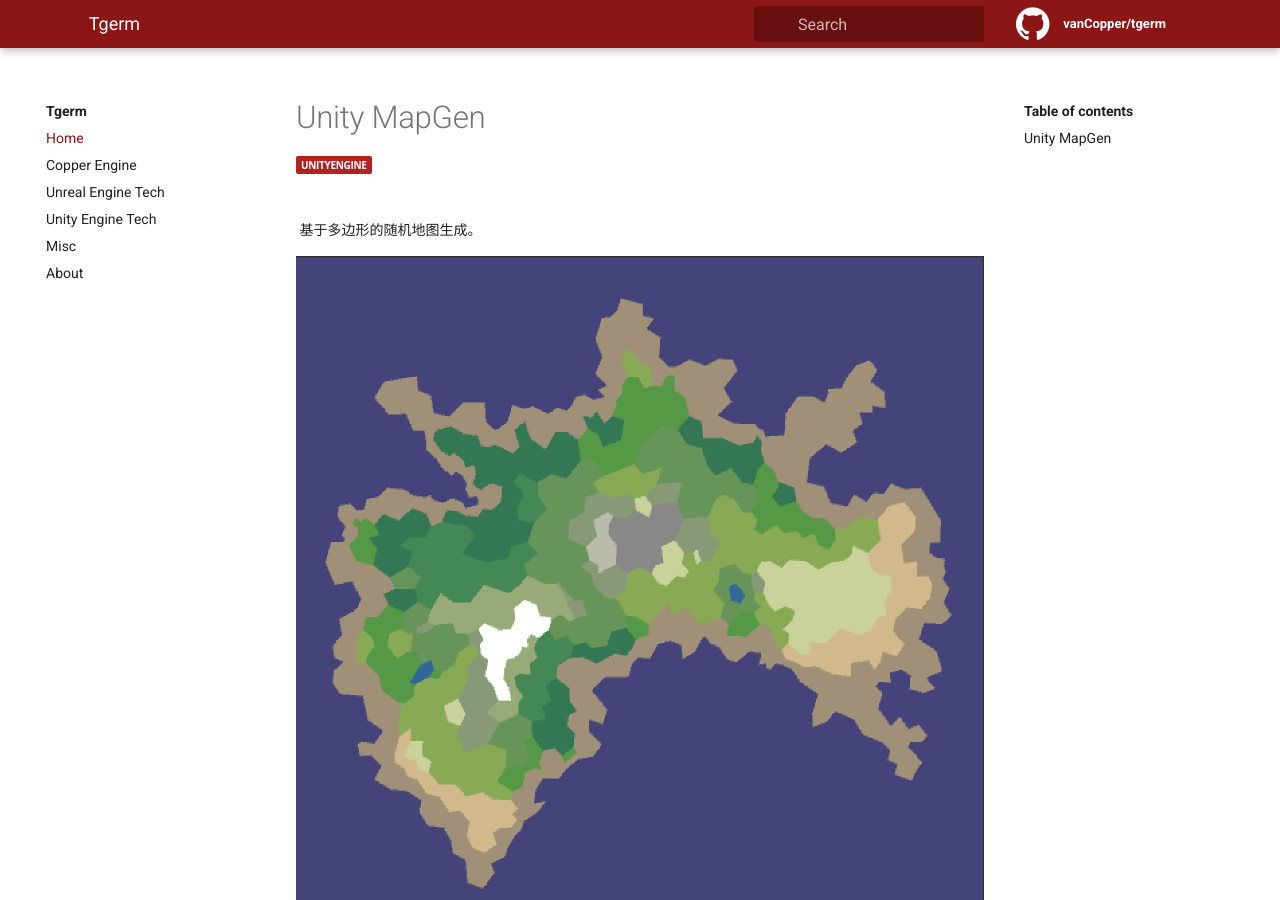
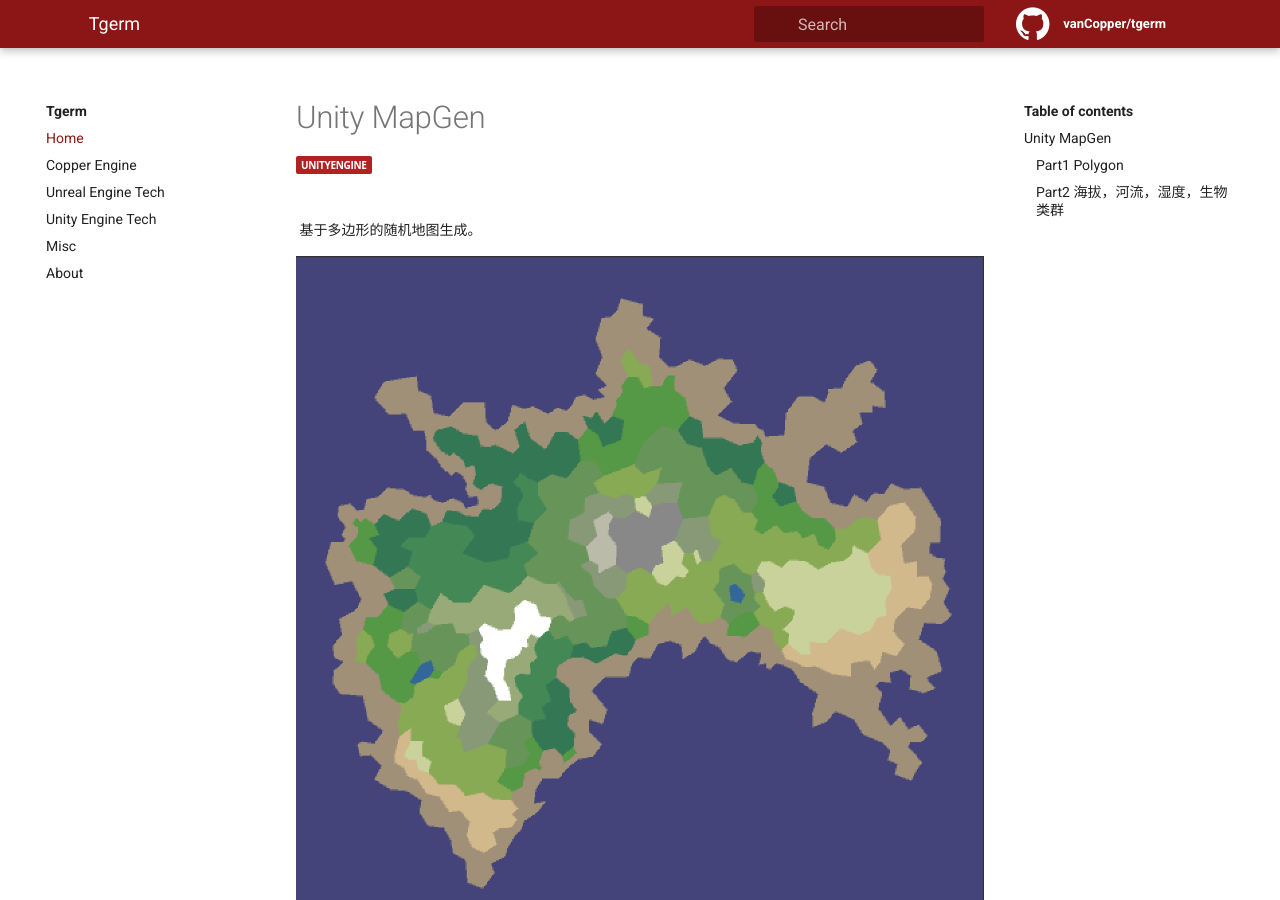
Before and after one commit to vanCopper/tgerm, a Jekyll site: the page built from _docs/unity-tech/MapGen.md, in a window 1280 px wide and 900 px high. Built offline with Jekyll 4.4.1, drawn with Linux system fonts in a browser that asks for light colours.

Commit message:
MapGen.md

````diff
--- a/_docs/unity-tech/MapGen.md
+++ b/_docs/unity-tech/MapGen.md
@@ -11,13 +11,13 @@ tag:
 
 ![](./images/mapGen_01.png)
 
-### Part1 Polygon
+## Part1 Polygon
 
 随机地图的生成首先需要一张高度图(Elevation)，可以理解为海拔数据代表了每个坐标的海拔值。再用一张降雨图(Moisture)来影响植被和河流。高度图一般的做法是使用噪音来得到，而降雨图是根据高度图计算得来的(海岸和季风的影响)。简单的户外环境使用噪音即可以得到比较自然的地形，但实际游戏需求往往是复杂的。可能需要选择在不同的位置生成不同的植物，动物群落。再或者游戏的资源的投放是需要关联不同地貌的，例如在沙漠地带投放水资源相关掉落。在平原地区生成城市，在热带雨林生成部落等。
 
 我们使用多边形来填充地图，相比传统的基于Tile的地图生成在很大程度上降低了空间上的复杂度。100000个Tile的地图可能只需要1000个多边形就可以完成地图数据的填充。
 
-#### Voronoi Diagram (沃罗诺伊图)
+### Voronoi Diagram (沃罗诺伊图)
 
 首先我们使用**Voronoi Diagram**来分割地图。沃罗诺伊图(Voronoi Diagram)又叫泰森多边形，该算法实现使用一组特定的点将平面分割成不同区域，而每一区域又仅包含唯一的特定点，并且该区域内任意位置到该特定点的距离最小。分割后得到的Voronoi节点可有多种适用场景，如在地图的平原地区生成一个面积最大的城镇等。为了使用Voronoi来分割地图，要先生成一些随机点，随机点的生成可以是柏林噪音，或其他任何随机，为了能够利用种子(seed)来还原地图，这里最好使用伪随机来生成点。
 
@@ -51,13 +51,13 @@ tag:
 >
 > Lloyd relaxation: <https://en.wikipedia.org/wiki/Lloyd%27s_algorithm>
 
-#### 区分水和陆地
+### 区分水和陆地
 
 现在要生成一个被大海包围的岛屿，这里我们使用**Radial**正弦波算法来生成圆形岛屿。当然岛屿可以是任何条件约束下生成的形状，代码里提供了另外两种：Perlin和Square算法来生成岛屿。
 
 ![](./images/mapGen_08.png)
 
-#### 区分海洋,海岸线和内陆湖
+### 区分海洋,海岸线和内陆湖
 
 ![](./images/mapGen_09.png)
 
@@ -66,9 +66,9 @@ tag:
 3. 所有与海洋接触的陆地为海岸线即渲染为沙滩。
 4. 其余的水均为湖泊。
 
-### Part2 海拔，河流，湿度，生物类群
+## Part2 海拔，河流，湿度，生物类群
 
-#### 海拔(Elevation)
+### 海拔(Elevation)
 接下来给每个网格生成海拔值。海拔值会是很重要的数据，它将会用来影响生物类群的分布，河流的流向等。首先通过Voronoi多边形的角距离海岸线的距离来确定其海拔值，最后将Voronoi多边形所有角海拔的平均值存储到Voronoi多边形对应的**Center**中。
 1. `AssignCornerElevations`方法为每个角计算海拔值
    从边缘的角开始计算海拔值，并通过当前角的相邻角依次往里收缩计算角的海拔值。
@@ -126,7 +126,7 @@ tag:
 海拔对河流的影响: 河流会从高海拔流入低海拔地区，并最终汇入大海。
 海拔对生物群落的影响: 高海拔地区会分布岩石，雪，冻土地带。中海拔地区会分布灌木，沙漠，森林和草原。低海拔地区会分布雨林，草原，海滩。
 
-#### 河流(Rivers)
+### 河流(Rivers)
 
 ![](./images/mapGen_11.png)
 
@@ -155,7 +155,7 @@ public void CreateRivers()
 
 随机获取已有的多边形且该多边形是水但不是海洋，并且海拔的取值范围限定在0.3~0.9。然后通过前面建立的Downslope节点，将水流一直延续到海洋。上图中蓝色的线条即为生成的水流。
 
-#### 湿度(Moisture)
+### 湿度(Moisture)
 
 ![](./images/mapGen_12.png)
 
@@ -202,7 +202,7 @@ public void AssignCornerMoisture()
     }
 ```
 
-#### 生物类群(Biomes)
+### 生物类群(Biomes)
 
 接下来将海拔和湿度数据结合起来，这样就可以得到不同区域所对应的生态环境，以及生物类群的分布。
 
````
